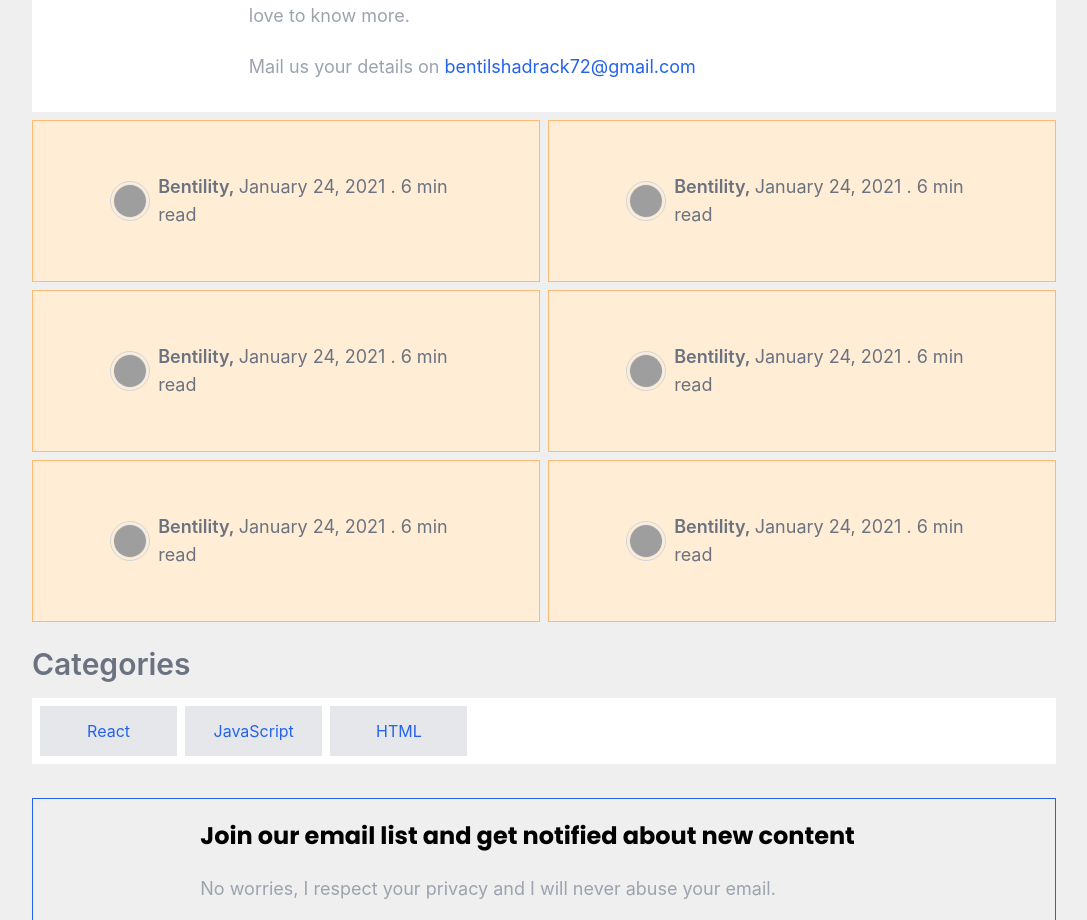
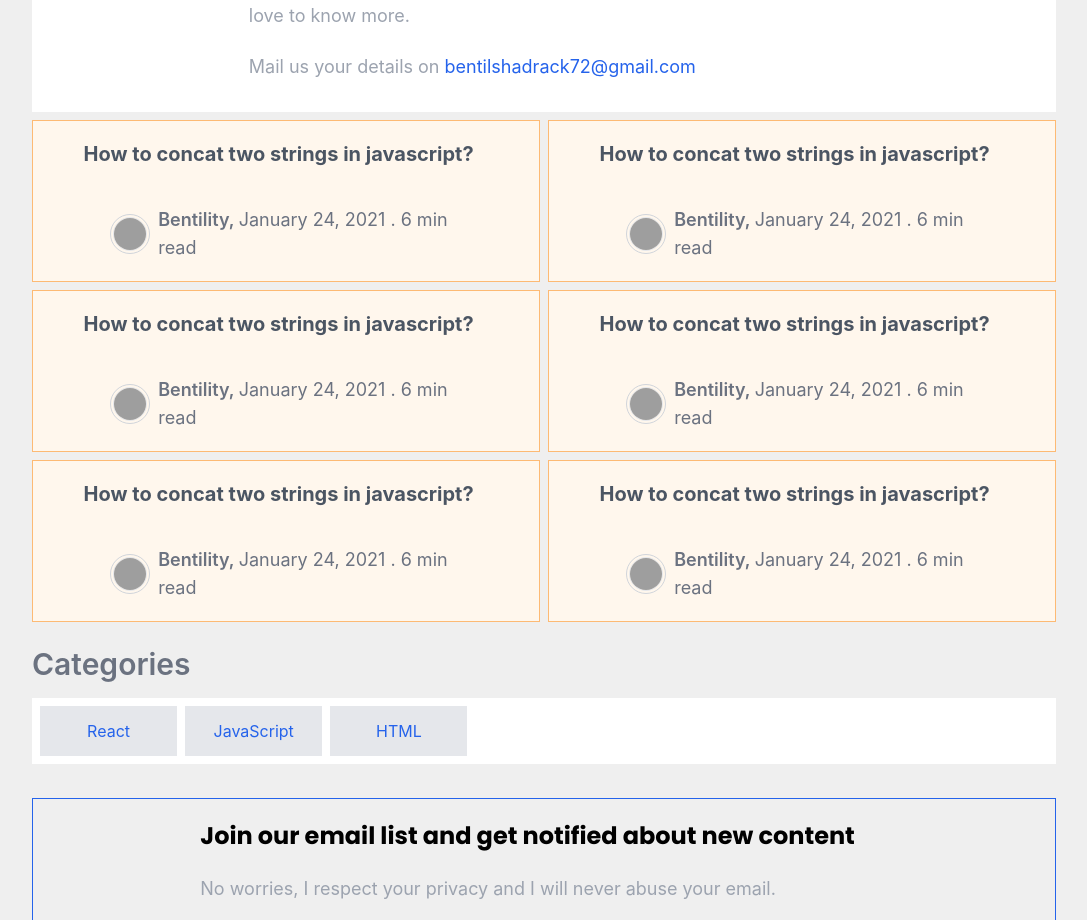
Before and after one commit to qbentil/bentility, a Next.js app: page / in a window 1280 px wide. Shown: the part 808-1728 px from the top of the page, without its empty margins (96-1183 px from the left). Built offline with nearby package versions, Linux system fonts and the light colour scheme; grey boxes are pictures that could not be loaded; a web font is replaced by a local one.

Commit message:
Update blog Items

```diff
--- a/components/Blog/item.tsx
+++ b/components/Blog/item.tsx
@@ -5,11 +5,13 @@ import React from 'react'
 
 const SingleBlog = () => {
   return (
-    <div className='min-h-[15vh] bg-orange-100 border border-orange-300 items-center flex justify-center'>
+    <div className='min-h-[15vh] bg-orange-50 border border-orange-300 items-center flex justify-center'>
       <div className="w-full flex flex-col items-center justify-around min-h-[20vh]">
-        {/* <div className="w-full lg:w-[80%] text-3xl lg:text-5xl  font-bold text-gray-600">
-          <p className={``}>{'title'}</p>
-        </div> */}
+        <div className="w-full lg:w-[80%] text-lg lg:text-xl  font-bold text-gray-600">
+          <p className={``}>
+          How to concat two strings in javascript?
+          </p>
+        </div>
         <div className="flex w-full justify-center items-center">
           <div className="h-6 w-6 md:h-12 md:w-12 lg:h-10 lg:w-10 items-center flex justify-center rounded-full border border-gray-300 mr-2 cursor-pointer">
             <Link href="/">
```
